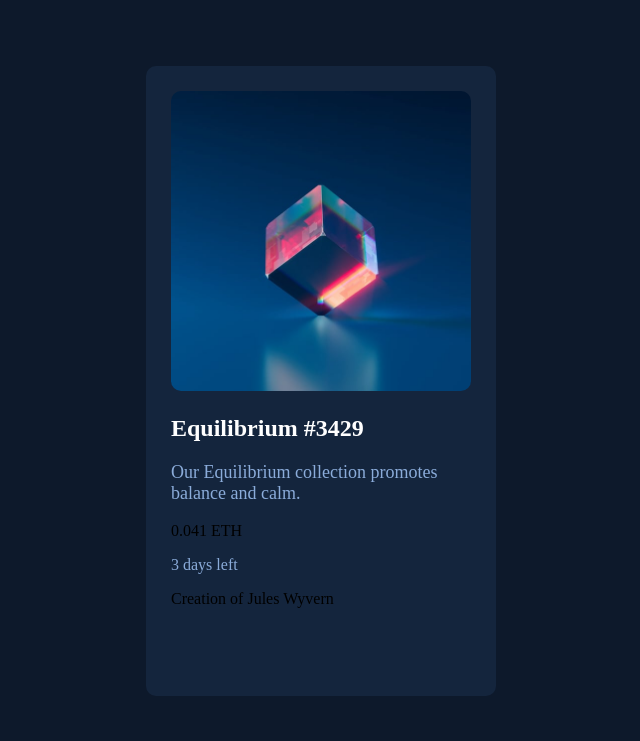
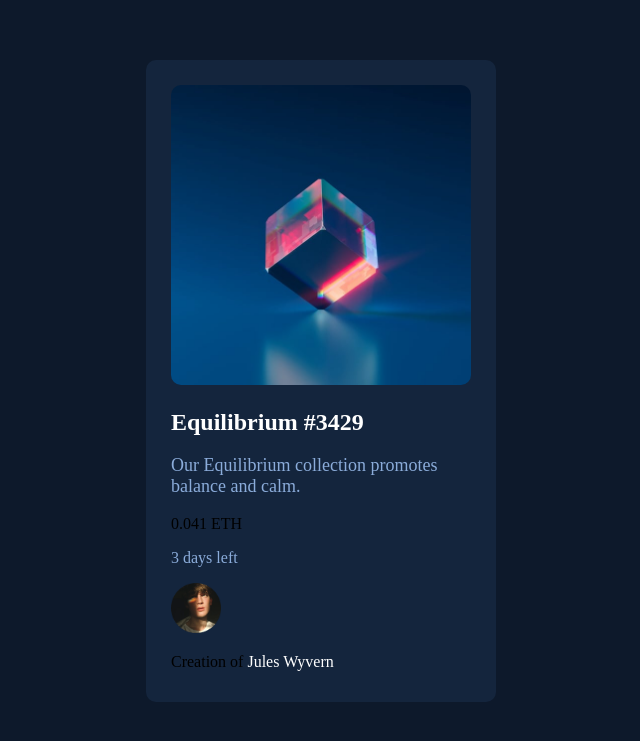
Before and after one commit to DawidMTX/nft-preview, a plain HTML site: page index.html in a window 1280 px wide. Shown: the part 127-868 px from the top of the page, without its empty margins (407-1047 px from the left). Drawn offline with Linux system fonts and the light colour scheme.

Commit message:
add avatar

```diff
--- a/index.html
+++ b/index.html
@@ -21,8 +21,8 @@
 
     <p class="tst2">0.041 ETH</p>
     <p class="txt3">3 days left</p>
-
-    <p class="txt4">Creation of Jules Wyvern</p>
+    <div class="avatar"> <img src="images/image-avatar.png" alt="avatar"></div>
+    <p class="txt4">Creation of <span class="name"> Jules Wyvern</span></p>
     </div>
   </div>
   <!--<div class="attribution">
--- a/style.css
+++ b/style.css
@@ -1,7 +1,6 @@
 body{
     background-color: hsl(217, 54%, 11%);
     width: 1440px;
-
 }
 
 #sec{
@@ -11,20 +10,18 @@ body{
    height: 1000px;
 }
 #container{
-
     background-color:  hsl(216, 50%, 16%);
     width: 320px;
     min-height: 600px;
     padding: 15px;
     border-radius: 10px;
-
 }
 
 #middle{
     margin: auto;
     width: 300px;
 }
-img{
+div.image img{
     width: 300px;
     border-radius: 10px;
 }
@@ -32,9 +29,7 @@ img{
 div.image{
 
     width: 100%;
-    margin: 10px auto 0;
-
-
+    margin: 10px auto;
 }
 
 
@@ -56,3 +51,11 @@ h1{
 .txt3{
     color: hsl(215, 51%, 70%);
 }
+
+.name{
+    color:hsl(0, 0%, 100%);
+}
+
+.avatar img{
+    width:50px;
+}
```
